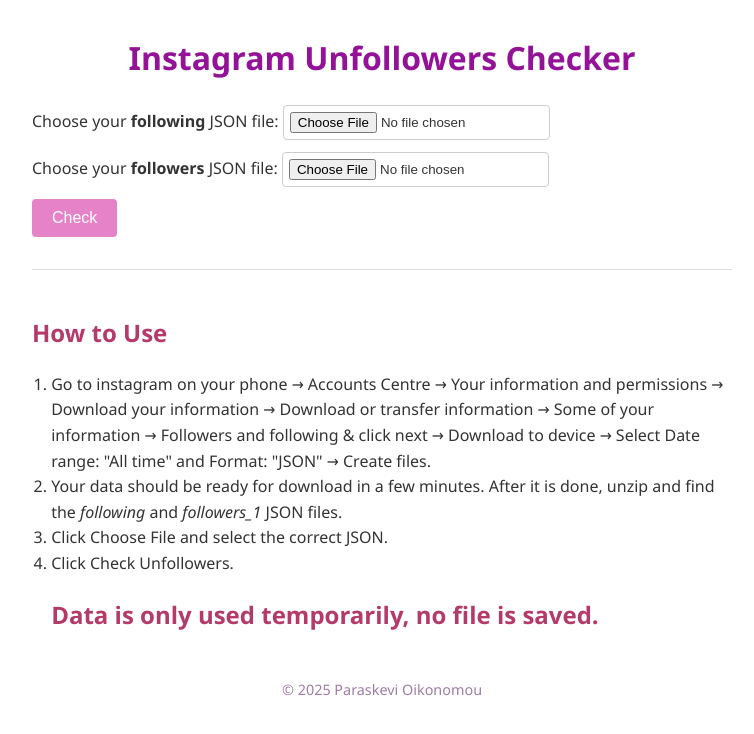
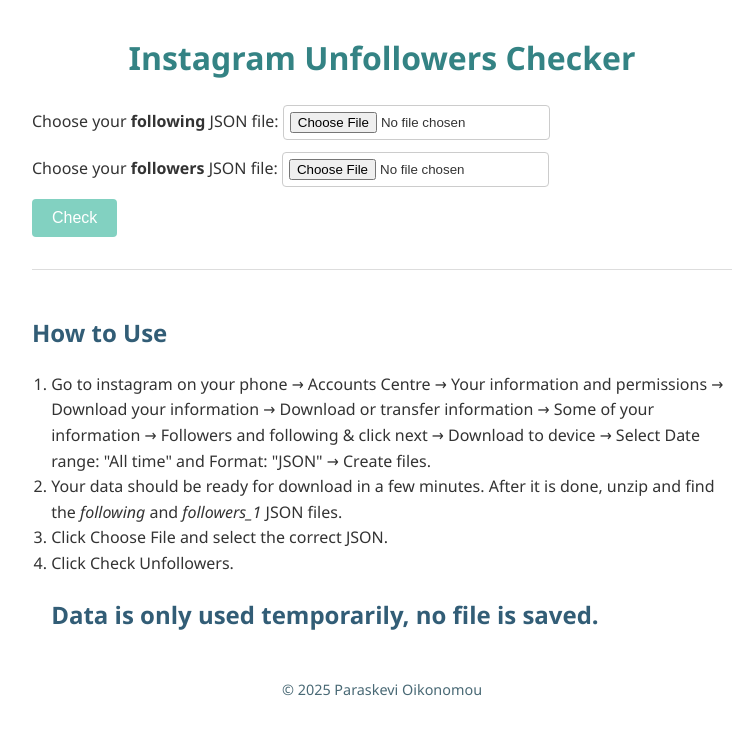
Before and after one commit to paraskevioik/ig-unf, a plain HTML site: page index.html in a window 1280 px wide. Shown: the whole page, without its empty margins (258-1012 px from the left). Drawn offline with Linux system fonts and the light colour scheme.

Commit message:
Update index.html

```diff
--- a/index.html
+++ b/index.html
@@ -6,17 +6,17 @@
   <title>Instagram Unfollowers Checker</title>
   <style>
     body { font-family: 'Segoe UI', Tahoma, Geneva, Verdana, sans-serif; max-width: 700px; margin: 2em auto; line-height: 1.6; color: #333; }
-    h1 { text-align: center; color: #931297; }
+    h1 { text-align: center; color: #348384; }
     label, button { display: block; margin: .75em 0; }
     input[type="file"] { border: 1px solid #ccc; padding: 6px; border-radius: 4px; }
-    button { background-color: #e683c8; color: #fff; border: none; padding: 10px 20px; font-size: 1em; border-radius: 4px; cursor: pointer; }
-    button:hover { background-color: #cf6a80; }
-    #resultHeader { margin-top: 1.5em; font-size: 1.2em; color: #e56399; }
+    button { background-color: #82d1c1; color: #fff; border: none; padding: 10px 20px; font-size: 1em; border-radius: 4px; cursor: pointer; }
+    button:hover { background-color: #599f6a; }
+    #resultHeader { margin-top: 1.5em; font-size: 1.2em; color: #6191a7; }
     ul { list-style: disc inside; padding-left: 1em; }
     section#instructions { margin-top: 2em; border-top: 1px solid #ddd; padding-top: 1.5em; }
-    section#instructions h2 { color: #b43a69; }
+    section#instructions h2 { color: #325d76; }
     section#instructions ol { padding-left: 1.2em; }
-    footer { margin-top: 3em; text-align: center; font-size: 0.9em; color: #9e7ca7; }
+    footer { margin-top: 3em; text-align: center; font-size: 0.9em; color: #496975; }
   </style>
 </head>
 <body>
```
